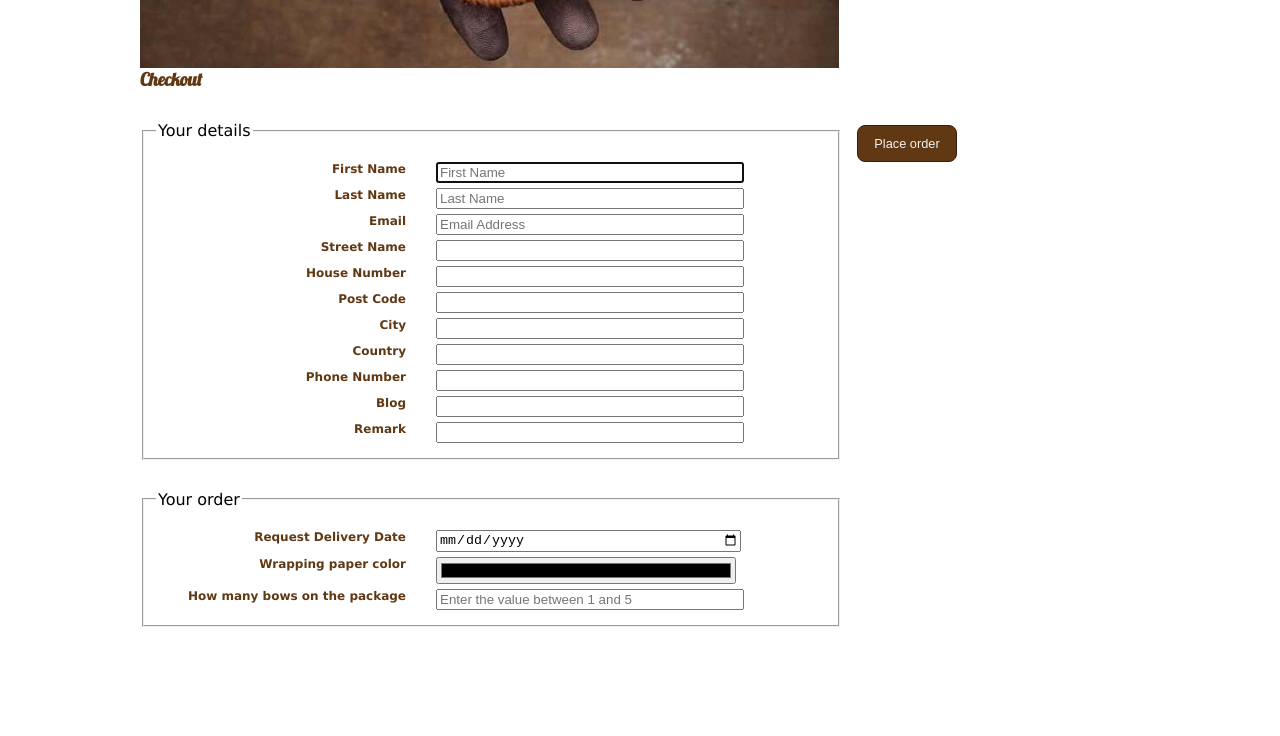
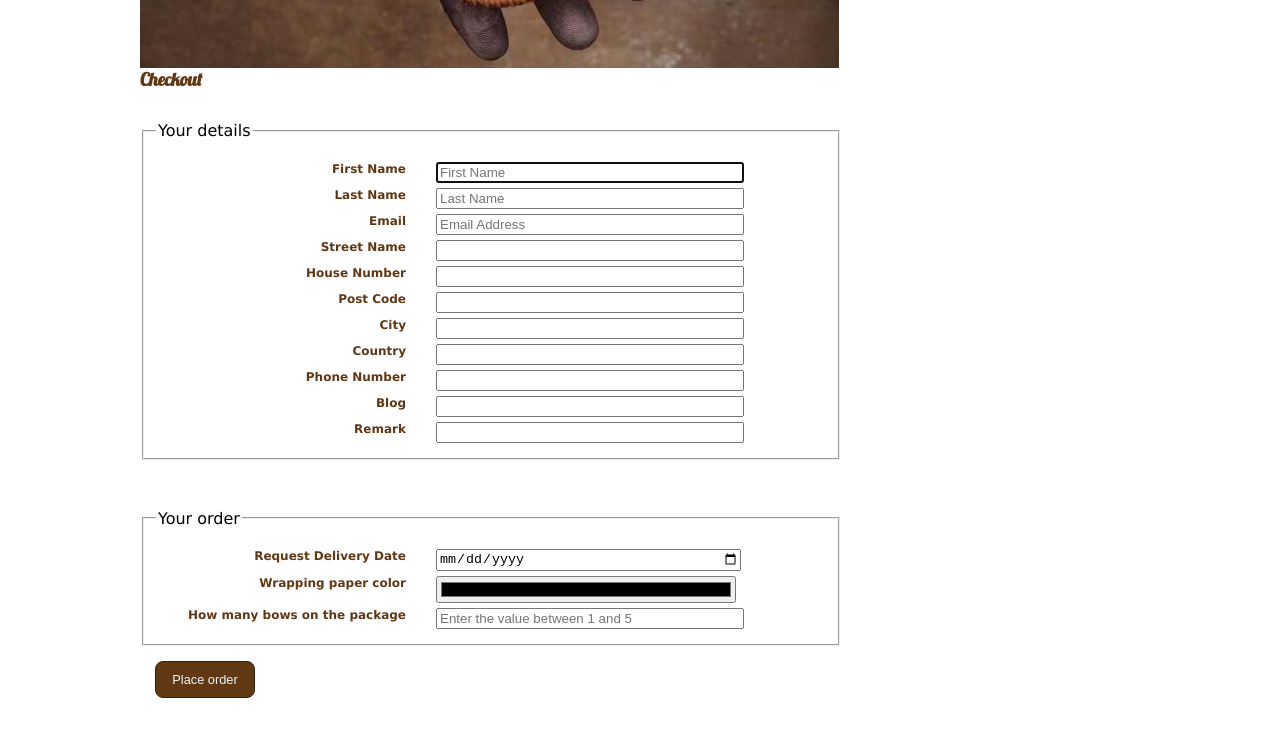
Before and after one commit to kasiakor/coffee-eshop, a plain HTML site: page checkout.html in a window 1280 px wide. Shown: the part 440-1176 px from the top of the page. Before the commit the page ends 1067 px from the top, so only its background shows below. Drawn offline with Linux system fonts and the light colour scheme.

Commit message:
Delete coffeedetails css

```diff
--- a/Styles/Layout.css
+++ b/Styles/Layout.css
@@ -226,17 +226,10 @@ footer {
 	font-size: 10px;
 }
 
-
-.coffeedetails {
-
-	float: left;
-}
-
-
+/* content for checkout.html */
 
 .box {
 
-	float: left;
 	width: 670px;
 	margin-top: 30px;
 }
```
